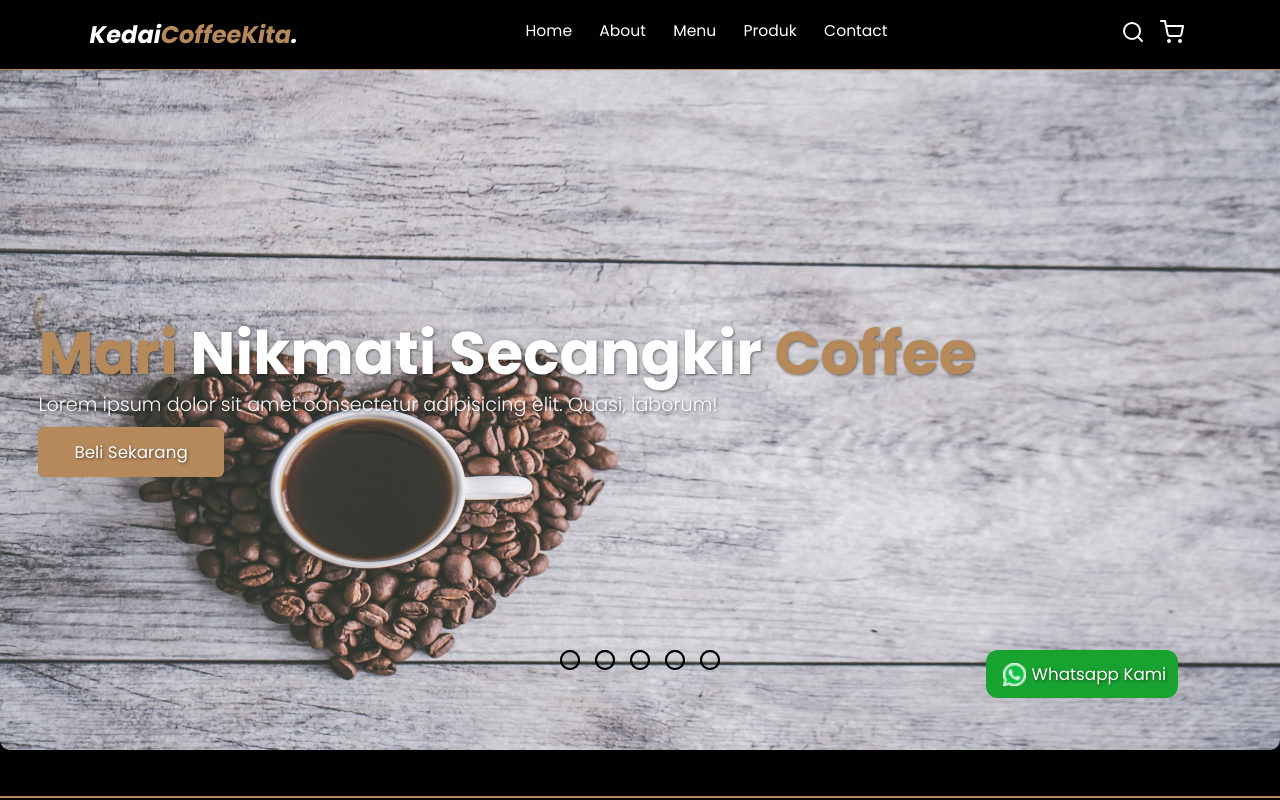
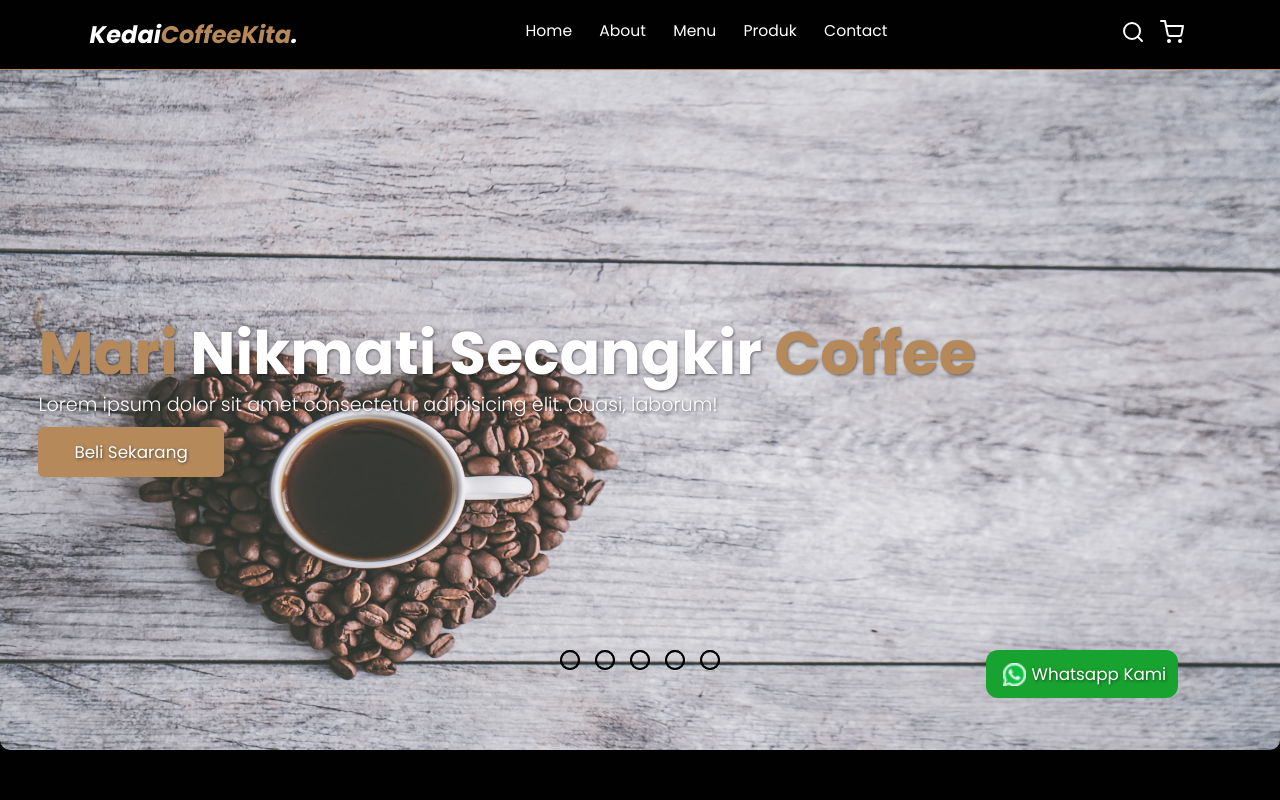
Before and after one commit to aburijaldev/kedaicoffee, a plain HTML site: page index.html in a window 1280 px wide. Shown: the top 800 px of the page. Drawn offline with nearby package versions, Linux system fonts and the light colour scheme.

Commit message:
hilangkan border gradasi linier

```diff
--- a/css/style.css
+++ b/css/style.css
@@ -212,7 +212,6 @@ body {
   height: 65px;
   bottom: 0;
   margin-bottom: -65px;
-  border: 2px solid #b6895b;
   position: absolute;
   background: linear-gradient(
     0deg,
```
